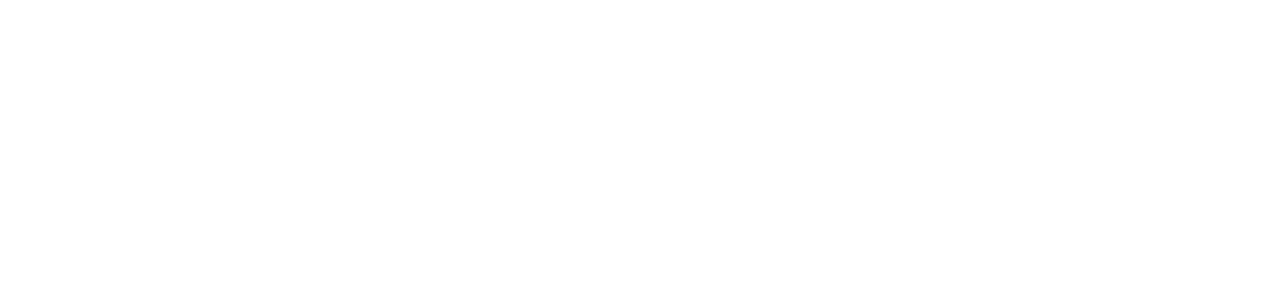
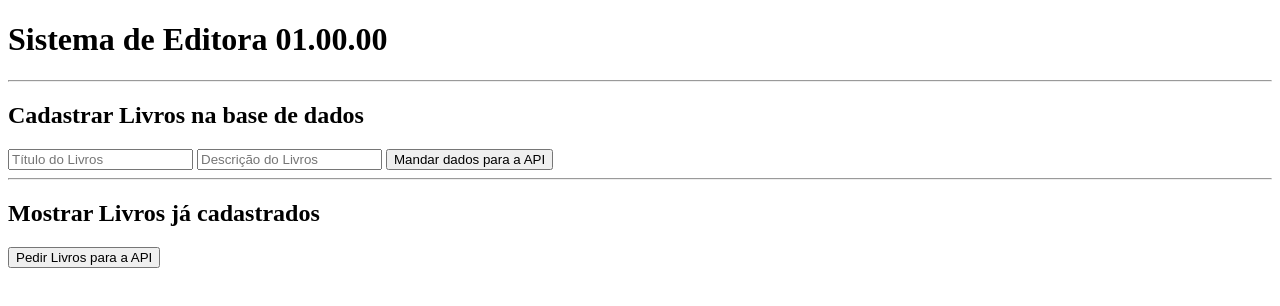
Before and after one commit to joaocarloslacerda/exercicio-cadastro-livros, a plain HTML site: page index.html in a window 1280 px wide. Drawn offline with Linux system fonts and the light colour scheme.

Commit message:
Criado formulário de cadastro e de consulta de livros cadastrados

```diff
--- a/index.html
+++ b/index.html
@@ -7,5 +7,34 @@
 </head>
 <body>
 
+    <div class="principal">
+
+        <h1>Sistema de Editora 01.00.00</h1>
+        <hr>
+
+        <div class="cadastroLivros">
+            <h2>Cadastrar Livros na base de dados</h2>
+
+            <form action="https://api-aula.up.railway.app/livros" method="POST">
+
+                <input type="text" id="title" name="title" placeholder="Título do Livros">
+                <input type="text" id="description" name="description" placeholder="Descrição do Livros">
+                <button type="submit" name="buttonPost">Mandar dados para a API</button>
+
+            </form>
+
+        </div>
+
+        <hr>
+        <div class="consultaLivros">
+            <h2>Mostrar Livros já cadastrados</h2>
+
+            <form action="https://api-aula.up.railway.app/livros" method="get">
+                <button type="submit" name="buttonGet">Pedir Livros para a API</button>
+            </form>
+        </div>
+
+    </div>
+
 </body>
 </html>
```
